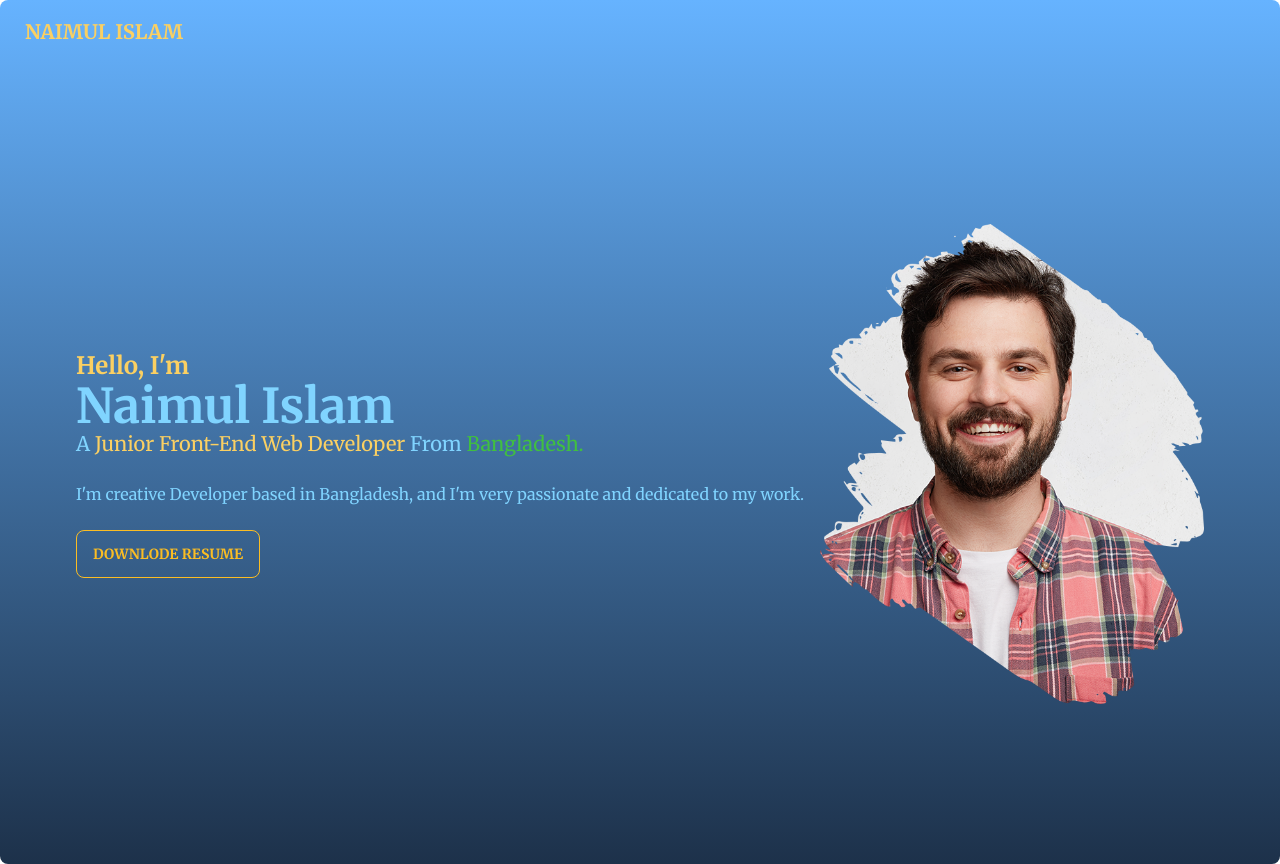
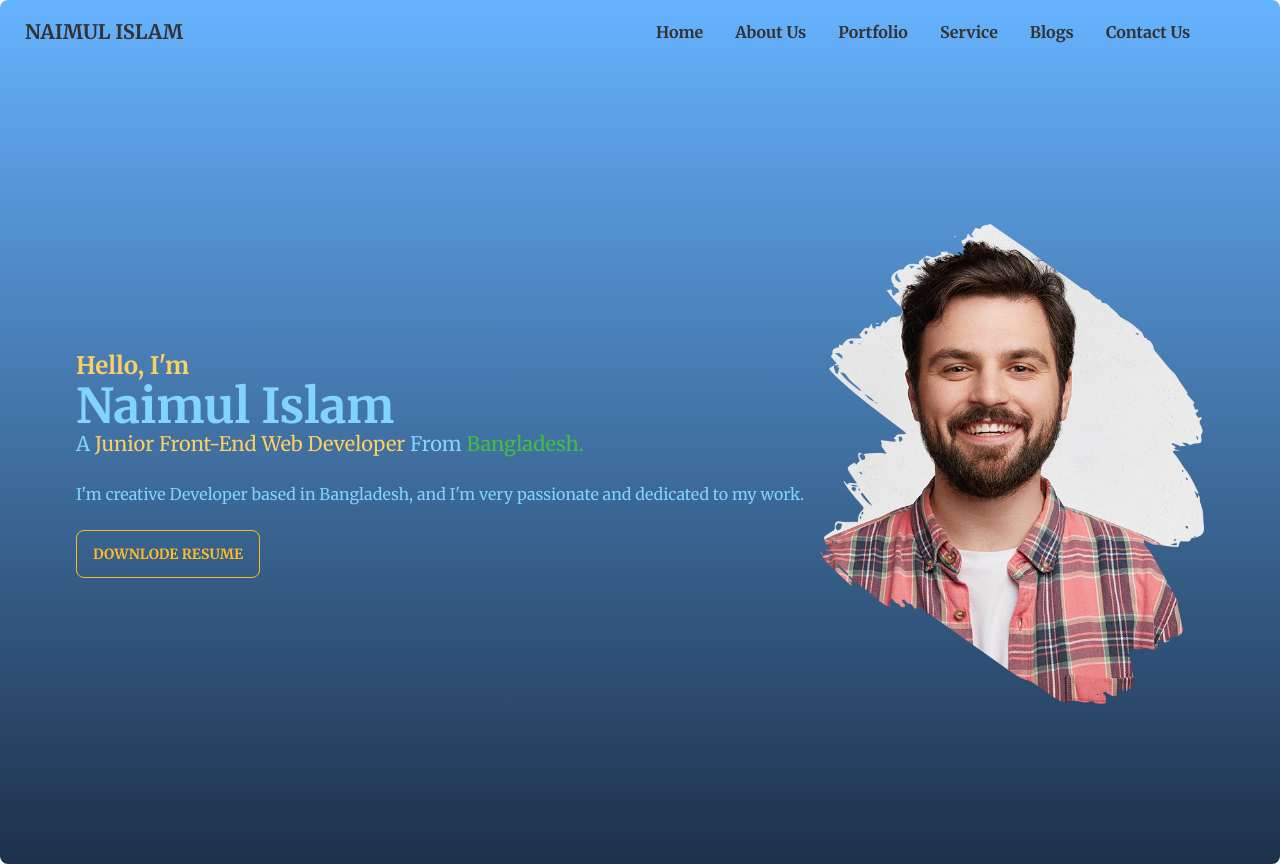
Before and after one commit to naimulislamshakil/naimul-islam-protfolio-website, a React (Create React App) app: page / in a window 1280 px wide. Built offline with nearby package versions, Linux system fonts and the light colour scheme.

Commit message:
set navbar li

```diff
--- a/src/App.js
+++ b/src/App.js
@@ -1,11 +1,13 @@
+import { Route, Routes } from "react-router-dom";
 import "./App.css";
-import Navbar from "./Component/Pages/Navbar";
 import Home from "./Component/Pages/Home";
 
 function App() {
   return (
     <div className="container mx-auto">
-      <Home></Home>
+      <Routes>
+        <Route path="/" element={<Home />}></Route>
+      </Routes>
     </div>
   );
 }
--- a/src/Component/Pages/Navbar.js
+++ b/src/Component/Pages/Navbar.js
@@ -1,11 +1,39 @@
 import React from "react";
+import { Link } from "react-router-dom";
 import logo from "../../img/Black_Elegant_and_Modern_Beauty_Salon_Logo-removebg-preview.png";
 
 const Navbar = () => {
   const navBar = (
     <>
       <li>
-        <a>Item 3</a>
+        <Link className="btn-outline font-bold" to="/">
+          Home
+        </Link>
+      </li>
+      <li>
+        <Link className="btn-outline font-bold" to="/">
+          About Us
+        </Link>
+      </li>
+      <li>
+        <Link className="btn-outline font-bold" to="/">
+          Portfolio
+        </Link>
+      </li>
+      <li>
+        <Link className="btn-outline font-bold" to="/">
+          Service
+        </Link>
+      </li>
+      <li>
+        <Link className="btn-outline font-bold" to="/">
+          Blogs
+        </Link>
+      </li>
+      <li>
+        <Link className="btn-outline font-bold" to="/">
+          Contact Us
+        </Link>
       </li>
     </>
   );
@@ -33,14 +61,16 @@ const Navbar = () => {
             <ul
               tabindex="0"
               class="menu menu-compact dropdown-content mt-3 p-2 shadow bg-base-100 rounded-box w-52"
-            ></ul>
+            >
+              {navBar}
+            </ul>
           </div>
-          <a class="btn btn-ghost uppercase text-primary text-xl">
+          <Link to="/" class="btn btn-ghost uppercase  text-xl">
             Naimul Islam
-          </a>
+          </Link>
         </div>
         <div class="navbar-center hidden lg:flex">
-          <ul class="menu menu-horizontal p-0"></ul>
+          <ul class="menu menu-horizontal p-0">{navBar}</ul>
         </div>
       </div>
     </div>
--- a/src/index.js
+++ b/src/index.js
@@ -1,13 +1,16 @@
-import React from 'react';
-import ReactDOM from 'react-dom/client';
-import './index.css';
-import App from './App';
-import reportWebVitals from './reportWebVitals';
+import React from "react";
+import ReactDOM from "react-dom/client";
+import "./index.css";
+import App from "./App";
+import reportWebVitals from "./reportWebVitals";
+import { BrowserRouter } from "react-router-dom";
 
-const root = ReactDOM.createRoot(document.getElementById('root'));
+const root = ReactDOM.createRoot(document.getElementById("root"));
 root.render(
   <React.StrictMode>
-    <App />
+    <BrowserRouter>
+      <App />
+    </BrowserRouter>
   </React.StrictMode>
 );
 
```
